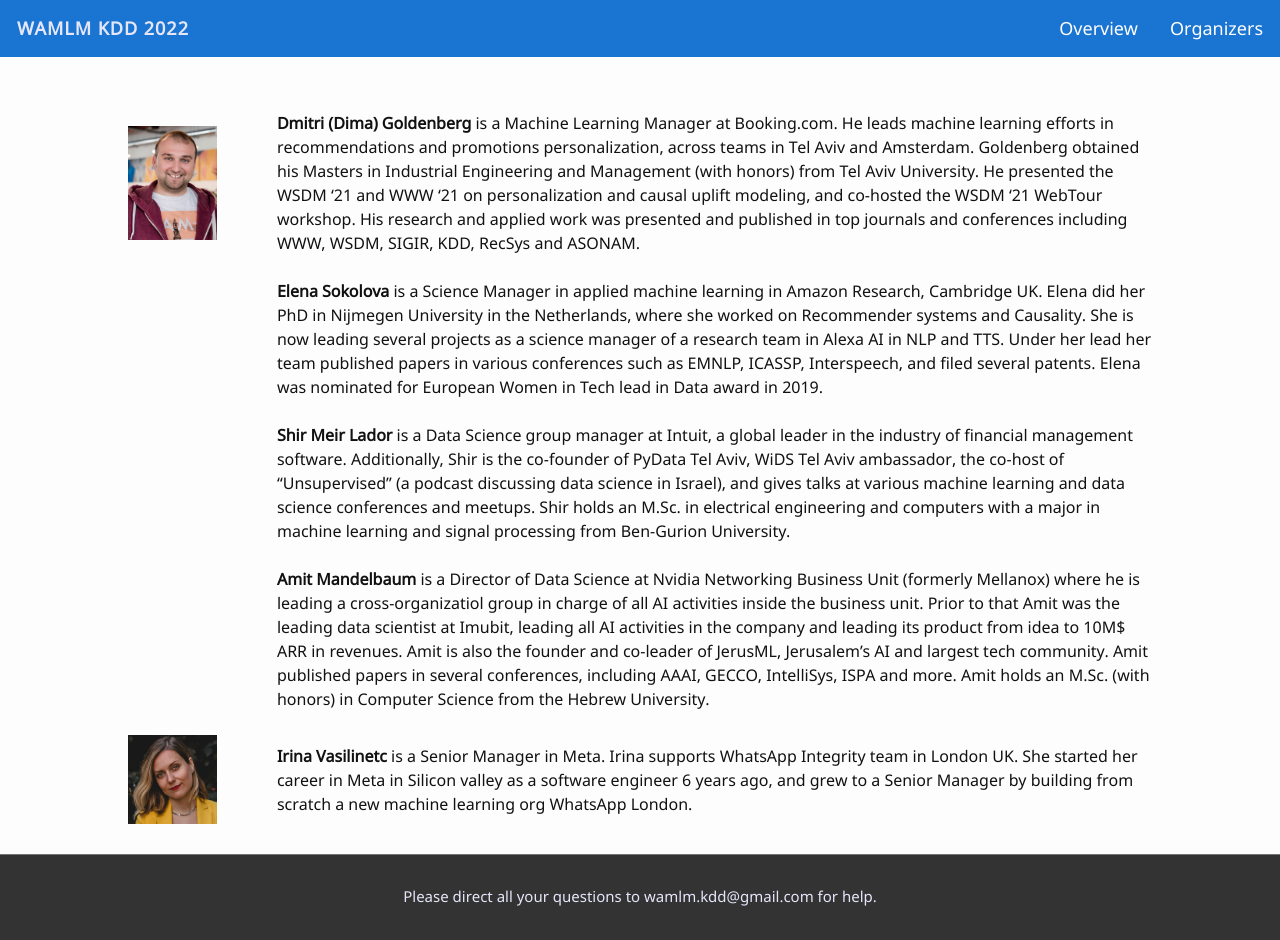
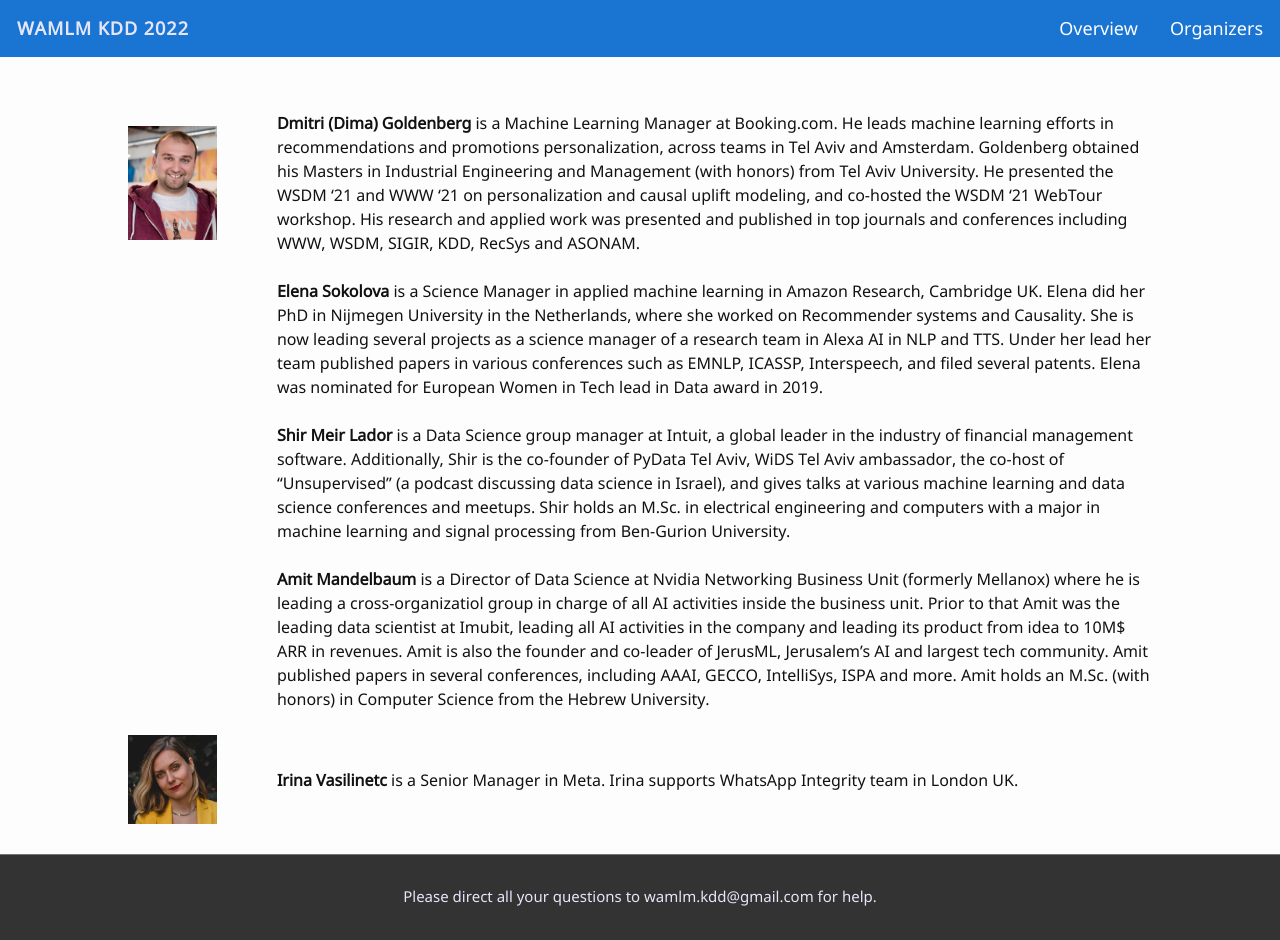
Before and after one commit to wamlm-kdd/wamlm, a Jekyll site: the page built from organizers.md, in a window 1280 px wide and 940 px high. Built offline with Jekyll 4.4.1, drawn with Linux system fonts in a browser that asks for light colours; our own code applies the rules of GitHub Pages for plain Markdown files.

```diff
--- a/organizers.md
+++ b/organizers.md
@@ -10,6 +10,6 @@
 | | |
 | |**Amit Mandelbaum** is a Director of Data Science at Nvidia Networking Business Unit (formerly Mellanox) where he is leading a cross-organizatiol group in charge of all AI activities inside the business unit. Prior to that Amit was the leading data scientist at Imubit, leading all AI activities in the company and leading its product from idea to 10M$ ARR in revenues. Amit is also the founder and co-leader of JerusML, Jerusalem’s AI and largest tech community. Amit published papers in several conferences, including AAAI, GECCO, IntelliSys, ISPA and more. Amit holds an M.Sc. (with honors) in Computer Science from the Hebrew University. |
 | | |
-| <img width="60%" src="images/irina.jpeg"/>  | **Irina Vasilinetc** is a Senior Manager in Meta. Irina supports WhatsApp Integrity team in London UK. She started her career in Meta in Silicon valley as a software engineer 6 years ago, and grew to a Senior Manager by building from scratch a new machine learning org WhatsApp London. |
+| <img width="60%" src="images/irina.jpeg"/>  | **Irina Vasilinetc** is a Senior Manager in Meta. Irina supports WhatsApp Integrity team in London UK. |
 
 </div>
```
